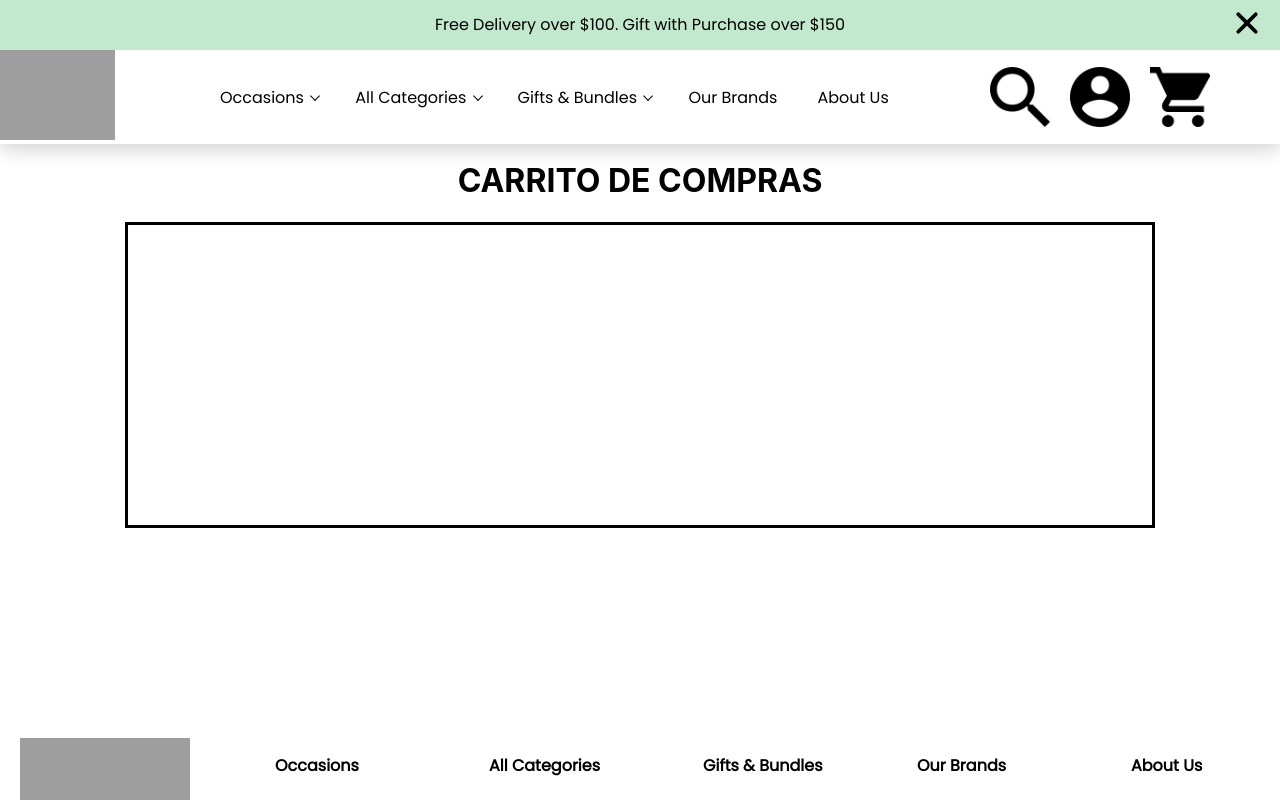
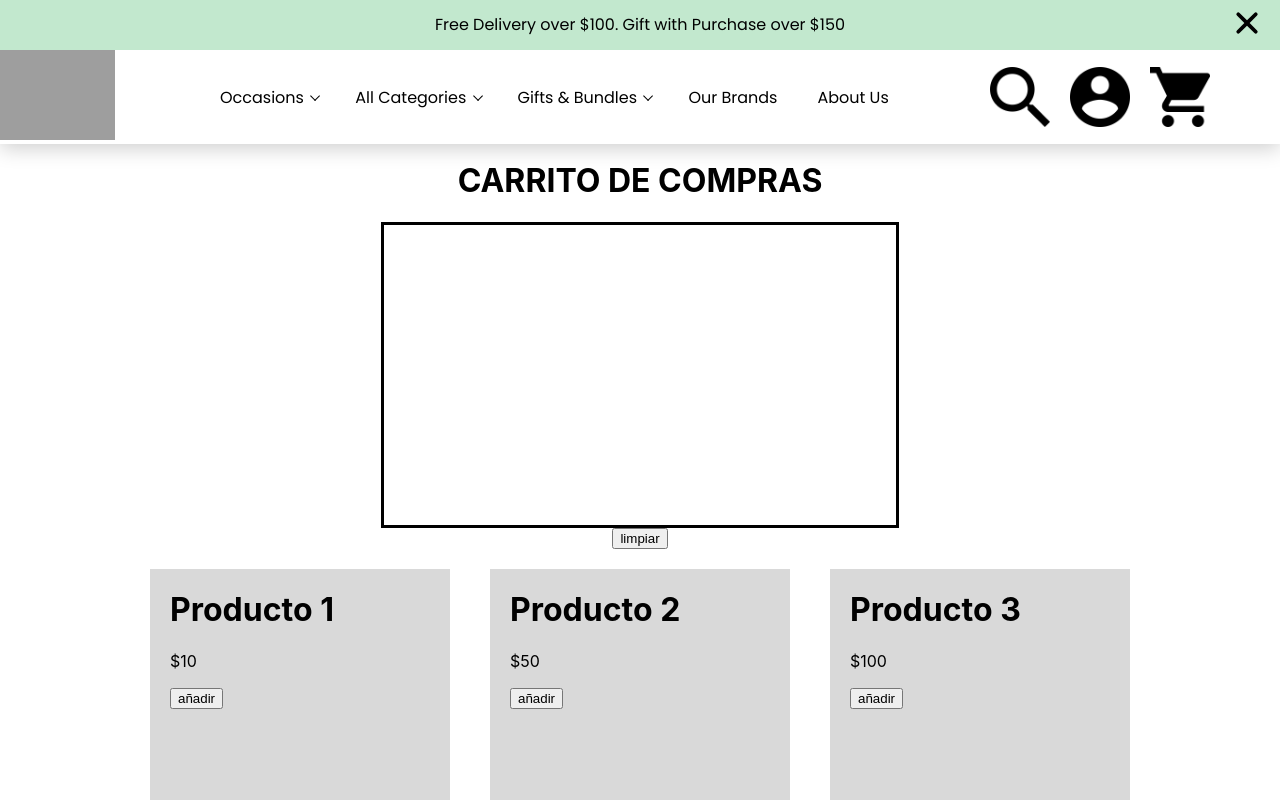
Before and after one commit to SzucsJuan21/proyectogrupal, a React (Create React App) app: page /carrito in a window 1280 px wide. Shown: the top 800 px of the page. Built offline with nearby package versions, Linux system fonts and the light colour scheme; grey boxes are pictures that could not be loaded.

Commit message:
Programación del carrito - Creado el componente Carrito/CarritoItem.js - Creado el componente Carrito/Producto.js (componente temporal para testear el carrito) - Creado el script Carrito/cartReducer.js - Realizada la programación del carrito

```diff
--- a/src/Componentes/Carrito/Carrito.js
+++ b/src/Componentes/Carrito/Carrito.js
@@ -1,10 +1,33 @@
+import { useReducer } from "react"
+import { TYPES } from "../Utilidades/actions"
+import { cartInitialState, cartReducer } from "./cartReducer"
 import styled from "styled-components"
+import Producto from "./Producto"
+import CarritoItem from "./CarritoItem"
 
 const Carrito = () => {
+
+  const [state, dispatch] = useReducer(cartReducer, cartInitialState);
+  const { products, cart } = state
+  const addToCart = (id) => dispatch({type: TYPES.ADD_TO_CART, payload: id});
+  const removeFromCart = (ty,id) => dispatch({type: ty, payload: id});
+  const clearCart = () => dispatch({type: TYPES.CLEAR_CART});
+
   return (
     <MainContainer>
-        <h1>CARRITO DE COMPRAS</h1>
-        <div style={{width:'80%', border:'3px solid black',height:'300px'}}></div>
+      <h1>CARRITO DE COMPRAS</h1>
+      <div style={{ width: '40%', border: '3px solid black', height: '300px', overflowY: 'scroll' }}>
+        {
+          cart.map(item => <CarritoItem key={item.id} data={item} removeFromCart={removeFromCart} />)
+        }
+      </div>
+      <button onClick={() => clearCart()}>limpiar</button>
+
+      <div style={{ display: 'flex', flexWrap: 'wrap' }}>
+        {
+          products.map(product => <Producto key={product.id} data={product} addToCart={addToCart} />)
+        }
+      </div>
     </MainContainer>
   )
 }
--- /dev/null
+++ b/src/Componentes/Carrito/CarritoItem.js
@@ -0,0 +1,28 @@
+import styled from 'styled-components'
+import { TYPES } from '../Utilidades/actions'
+import React from 'react'
+
+const CarritoItem = ({ data, removeFromCart }) => {
+    return (
+        <Container>
+            <div style={{ display: 'flex', justifyContent: 'space-evenly' }}>
+                <p>x{data.count} </p>
+                <p>{data.name}</p>
+                <p>${data.price * data.count}</p>
+            </div>
+            <div style={{ display: 'flex', justifyContent: 'center' }}>
+                <button onClick={() => removeFromCart(TYPES.REMOVE_ONE_PRODUCT, data.id )} style={{height:'30px', margin:'auto 10px'}}>remover</button>
+                <button onClick={() => removeFromCart(TYPES.REMOVE_ALL_PRODUCTS, data.id )} style={{height:'30px', margin:'auto 10px'}}>remover todos</button>
+            </div>
+        </Container>
+    )
+}
+
+const Container = styled.div`
+    display: grid;
+    grid-template-columns: 1fr 1fr;
+    height: 50px;
+    background-color: #b9b9b9;
+`
+
+export default CarritoItem
--- /dev/null
+++ b/src/Componentes/Carrito/Producto.js
@@ -0,0 +1,15 @@
+import React from 'react'
+
+const Producto = ({data, addToCart}) => {
+  return (
+    <div style={{width:'300px', height:'300px',backgroundColor:'#d9d9d9', margin:'20px'}}>
+        <div style={{margin:'20px'}}>
+        <h1>{data.name}</h1>
+        <p>${data.price}</p>
+        <button onClick={() => addToCart(data.id)}>añadir</button>
+        </div>
+    </div>
+  )
+}
+
+export default Producto
--- /dev/null
+++ b/src/Componentes/Carrito/cartReducer.js
@@ -0,0 +1,53 @@
+import { TYPES } from "../Utilidades/actions";
+
+export const cartInitialState = {
+    products: [
+        { id: 1, name: 'Producto 1', price: 10 },
+        { id: 2, name: 'Producto 2', price: 50 },
+        { id: 3, name: 'Producto 3', price: 100 },
+    ],
+    cart: []
+}
+
+export function cartReducer(state, action) {
+    switch (action.type) {
+        case TYPES.ADD_TO_CART: {
+            let newItem = state.products.find(product => product.id === action.payload)
+            let itemInCart = state.cart.find(item => item.id === newItem.id)
+            return itemInCart
+                ? {
+                    ...state,
+                    cart: state.cart.map(item =>
+                        item.id === newItem.id ? { ...item, count: item.count + 1 } : item
+                    )
+                }
+                : {
+                    ...state,
+                    cart: [...state.cart, { ...newItem, count: 1 }]
+                }
+        }
+        case TYPES.REMOVE_ONE_PRODUCT: {
+            let itemInCart = state.cart.find(item => item.id === action.payload)
+            return itemInCart.count > 1
+            ? {
+                ...state,
+                cart: state.cart.map(item =>
+                    item.id === itemInCart.id ? { ...item, count: item.count > 1 ? item.count - 1 : item.count } : item
+                )
+            }
+            : {
+                ...state,
+                cart: state.cart.filter(item => item.id !== action.payload)
+            }
+        }
+        case TYPES.REMOVE_ALL_PRODUCTS: {
+            return {
+                ...state,
+                cart: state.cart.filter(item => item.id !== action.payload)
+            }
+        }
+        case TYPES.CLEAR_CART: return { ...state, cart: [] }
+
+        default: return state;
+    }
+}
--- a/src/index.js
+++ b/src/index.js
@@ -7,11 +7,9 @@ import { BrowserRouter } from 'react-router-dom'
 
 const root = ReactDOM.createRoot(document.getElementById('root'));
 root.render(
-  <React.StrictMode>
     <BrowserRouter>
       <App />
     </BrowserRouter>
-  </React.StrictMode>
 );
 
 // If you want to start measuring performance in your app, pass a function
```
